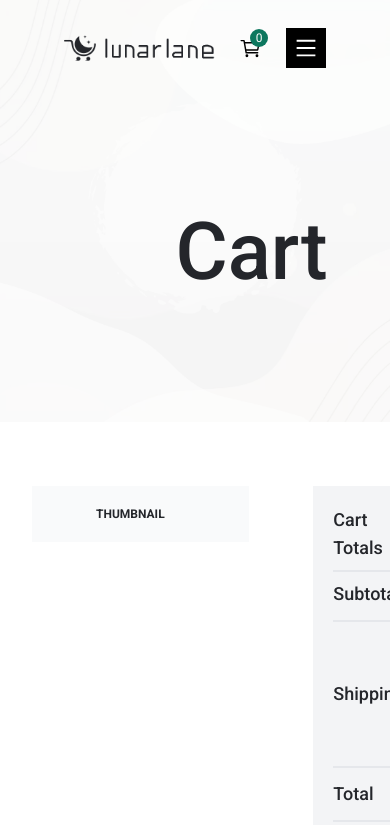
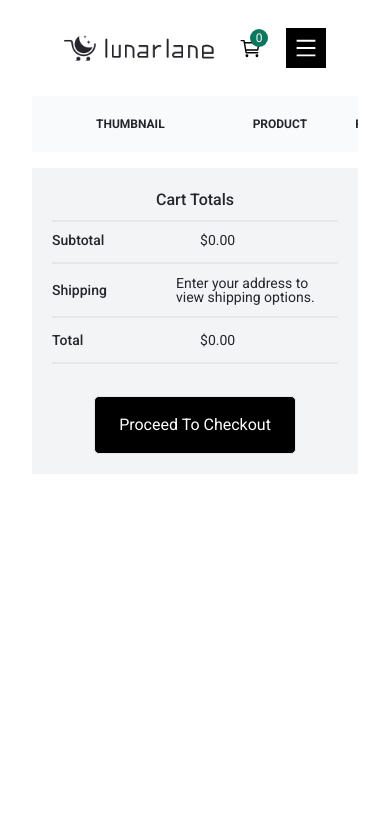
Before and after one commit to Khanhbroo/ecommerce-lunarlane, a React (Vite) app: page /cart in a window 390 px wide. Shown: the top 825 px of the page. Built offline with nearby package versions, Linux system fonts and the light colour scheme.

Commit message:
feat: update UI and add feature for buttons

```diff
--- a/src/components/cart/ModelCart.jsx
+++ b/src/components/cart/ModelCart.jsx
@@ -63,7 +63,7 @@ const ModalCart = () => {
         <>
           <div className="cartoverlay" onClick={handleCloseModal}></div>
           <div
-            className={`cartmodel p-16 text-primary ${
+            className={`cartmodel w-[75%] md:w-auto p-16 text-primary ${
               isClosing ? "closing" : ""
             }`}
           >
--- a/src/components/common/Layout.jsx
+++ b/src/components/common/Layout.jsx
@@ -4,7 +4,7 @@ import PropTypes from "prop-types";
 
 const Layout = ({ children }) => {
   return (
-    <div className="h-[2000px]">
+    <div>
       <Header />
       <main style={{ minHeight: "80vh" }} className="overflow-x-clip">
         {children}
--- a/src/components/hero/Banner.jsx
+++ b/src/components/hero/Banner.jsx
@@ -3,7 +3,7 @@ import BannerCard from "./BannerCard";
 const Banner = () => {
   return (
     <>
-      <div className="py-20 container flex flex-col lg:flex-row items-center gap-5">
+      <div className="py-20 lg:ml-[16.5%] container flex flex-col lg:flex-row items-center gap-5">
         <div>
           <BannerCard
             title="Wooden Water Bottles"
--- a/src/components/hero/Hero.jsx
+++ b/src/components/hero/Hero.jsx
@@ -10,7 +10,7 @@ const NextArrow = (props) => {
   const { onClick } = props;
   return (
     <div
-      className="hidden md:flex md:items-center absolute bottom-0 left-[50.1%] slider-btn"
+      className="absolute bg-black text-white rounded-full md:rounded-none bottom-[70%] right-5 md:bottom-0 md:left-[50.1%] slider-btn"
       onClick={onClick}
     >
       <button className="next">
@@ -24,7 +24,7 @@ const PrevArrow = (props) => {
   const { onClick } = props;
   return (
     <div
-      className="hidden md:flex md:items-center absolute bottom-0 bg-white text-primary right-[50.1%] slider-btn z-10"
+      className="absolute bg-black md:bg-white text-white md:text-primary rounded-full md:rounded-none bottom-[70%] left-5 md:bottom-0 md:right-[50.1%] slider-btn z-10"
       onClick={onClick}
     >
       <button className="next">
--- a/src/components/product/Banner.jsx
+++ b/src/components/product/Banner.jsx
@@ -19,7 +19,7 @@ const Banner = () => {
                   className="w-full h-full object-cover"
                 />
               </div>
-              <div className="hidden md:block absolute top-0 left-0 p-3 md:p-8 lg:w-2/3">
+              <div className="hidden md:block absolute md:top-16 lg:top-0 left-0 p-3 md:p-8 lg:w-2/3">
                 <span className="bg-white px-6 py-2 text-sm">{info.title}</span>
                 <Title level={2} className="my-5">
                   {info.title}
--- a/src/components/product/ProductCard.jsx
+++ b/src/components/product/ProductCard.jsx
@@ -126,7 +126,9 @@ const ProductCard = ({
         </div>
         <div className="details flex items-center flex-col bg-white pt-6">
           <NavLink to={`/product-details/${id}`}>
-            <BodyOne>{title}</BodyOne>
+            <BodyOne className="hover:text-gray-950 hover:underline transition-all duration-200">
+              {title}
+            </BodyOne>
           </NavLink>
           <div className="flex items-center gap-2 -mt-2 mb-2">
             {RenderRatingStars(rating)}
--- a/src/screen/CartPage.jsx
+++ b/src/screen/CartPage.jsx
@@ -19,8 +19,8 @@ const CartPage = () => {
 
   return (
     <>
-      <section className="mt-16">
-        <div className="h-[50vh]">
+      <section className="md:block mt-24 md:mt-16">
+        <div className="hidden md:block h-[50vh]">
           <div className="images absolute top-0 left-0 w-full h-1/2">
             <img
               src={bgImage}
@@ -28,12 +28,12 @@ const CartPage = () => {
               className="w-full h-full object-cover"
             />
           </div>
-          <div className="text absolute top-48 left-[45%]">
+          <div className="absolute top-48 left-[45%]">
             <Title level={1}>Cart</Title>
           </div>
         </div>
-        <div className="container flex justify-between">
-          <div className="w-2/3">
+        <div className="container lg:flex justify-between">
+          <div className="w-full lg:w-2/3">
             <div className="relative overflow-x-auto sm:rounded-lg">
               <table>
                 <thead className="text-xs text-primary uppercase bg-gray-50">
@@ -72,33 +72,44 @@ const CartPage = () => {
               </table>
             </div>
           </div>
-          <div className="w-2/6 ml-16">
+          <div className="lg:w-2/6 md:ml-16 mt-4 lg:mt-0">
             <div className="bg-gray-100 p-5">
-              <p className="text-lg font-medium text-primary">Cart Totals</p>
+              <p className="text-center md:text-2xl lg:text-lg font-medium text-primary">
+                Cart Totals
+              </p>
               <hr className="my-2 h-[2px] bg-gray-200" />
-              <div className="text-lg font-medium text-primary flex items-center gap-5">
+              <div className="text-sm md:text-xl lg:text-lg font-medium text-primary flex items-center gap-5">
                 <p className="w-32">Subtotal</p>
-                <p className="text-sm font-normal">
+                <p className="sm:text-[12px] md:text-xl leading-none lg:leading-normal lg:text-lg font-normal">
                   ${totalItemsPrice.toFixed(2)}
                 </p>
               </div>
               <hr className="my-3 h-[2px] bg-gray-200" />
-              <div className="text-lg font-medium text-primary flex items-center gap-5">
-                <p className="w-32">Shipping</p>
-                <p className="text-sm font-normal">
+              <div className="text-sm md:text-xl lg:text-lg font-medium text-primary flex items-center gap-5">
+                <p className="w-44">Shipping</p>
+                <p className="sm:text-[12px] md:text-xl leading-none lg:leading-normal lg:text-lg font-normal">
                   Enter your address to view shipping options.
                 </p>
               </div>
               <hr className="my-3 h-[2px] bg-gray-200" />
-              <div className="text-lg font-medium text-primary flex items-center gap-5">
+              <div className="text-sm md:text-xl lg:text-lg font-medium text-primary flex items-center gap-5">
                 <p className="w-32">Total</p>
-                <p className="text-sm font-normal">
+                <p className="sm:text-[12px] md:text-xl leading-none lg:leading-normal lg:text-lg font-normal">
                   ${totalItemsPrice.toFixed(2)}
                 </p>
               </div>
               <hr className="my-3 h-[2px] bg-gray-200" />
 
-              <button className="primary-btn mt-5">Proceed To Checkout</button>
+              <div className="hidden lg:flex justify-center">
+                <button className="primary-btn mt-5">
+                  Proceed To Checkout
+                </button>
+              </div>
+              <div className="flex justify-center lg:hidden">
+                <button className="border bg-black text-white sm:text-[16px] md:text-xl py-4 px-6 rounded-[5px] mt-5">
+                  Proceed To Checkout
+                </button>
+              </div>
             </div>
           </div>
         </div>
--- a/src/screen/product/Product.jsx
+++ b/src/screen/product/Product.jsx
@@ -4,7 +4,7 @@ import ProductCard from "../../components/product/ProductCard";
 
 const Product = () => {
   return (
-    <div>
+    <div id="product-details" className="product-details">
       <section className="py-20 bg-white-100">
         <div className="container">
           <Title level={4}>Most Popular Products</Title>
--- a/src/screen/product/ProductDetails.jsx
+++ b/src/screen/product/ProductDetails.jsx
@@ -1,4 +1,4 @@
-import { useState } from "react";
+import { useEffect, useState } from "react";
 import { useParams } from "react-router-dom";
 
 import { productlists } from "../../assets/data/data";
@@ -35,6 +35,10 @@ const colorsValue = {
 
 const ProductDetails = () => {
   const { productId } = useParams();
+
+  useEffect(() => {
+    window.scrollTo(0, 0);
+  }, []);
 
   const product = productlists.find((item) => item.id === parseInt(productId));
 
--- a/src/styles/index.css
+++ b/src/styles/index.css
@@ -3,6 +3,10 @@
 @tailwind base;
 @tailwind components;
 @tailwind utilities;
+
+* {
+  scroll-behavior: smooth;
+}
 
 body {
   font-family: "Roboto", sans-serif;
@@ -252,7 +256,6 @@ body {
   position: fixed;
   top: 0;
   right: 0;
-  width: 25%;
   height: 100vh;
   background-color: white;
   z-index: 1000000 !important;
```
Also changed, not shown: src/components/hero/HeroItem.jsx (+22 -6 lines).
